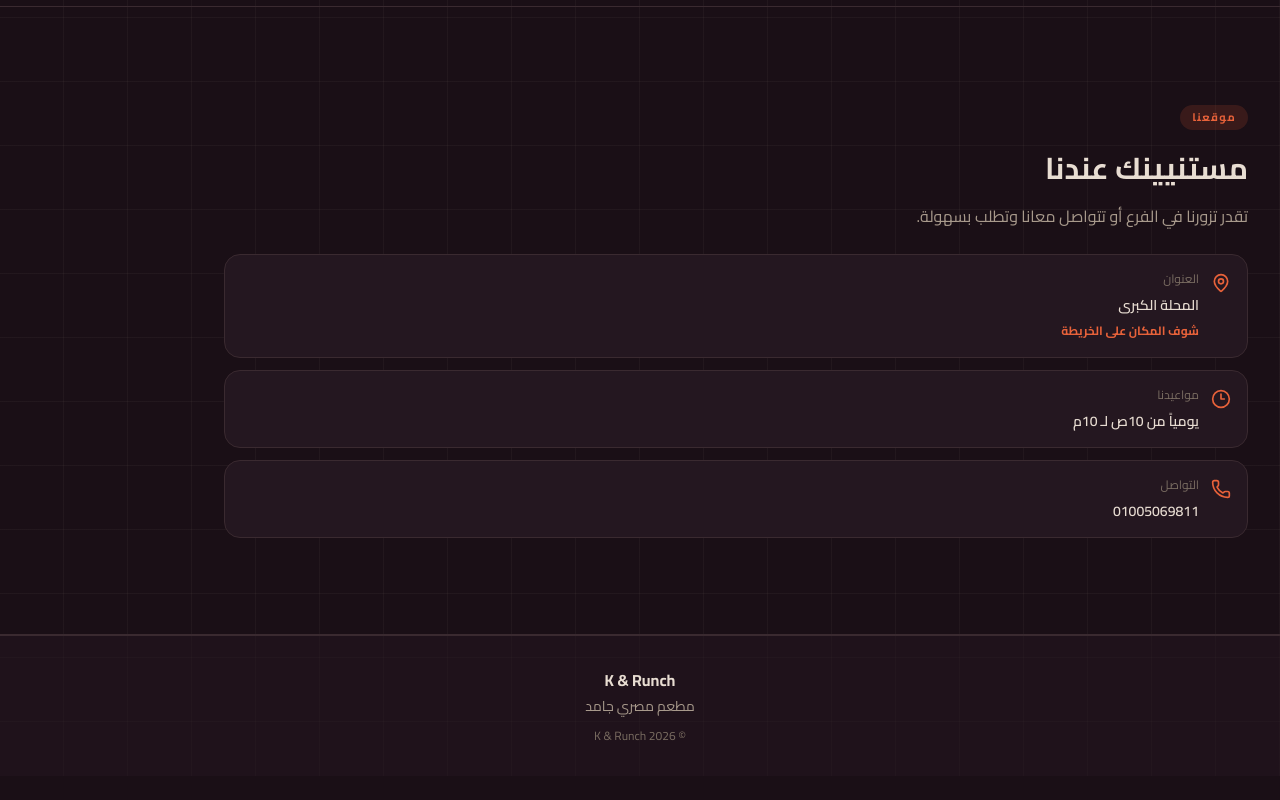
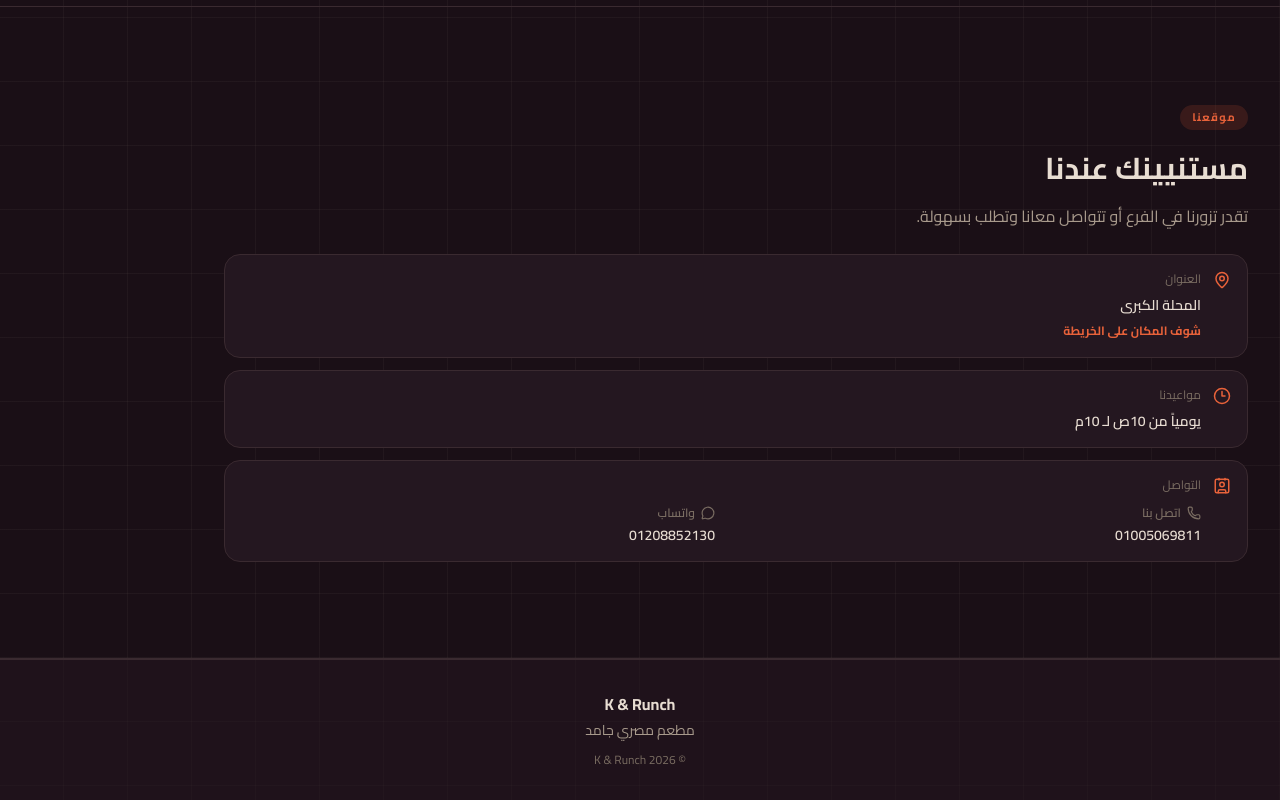
Before and after one commit to Youssef1796x/paid-project, a Next.js app: page / in a window 1280 px wide. Shown: the part 2990-3790 px from the top of the page. Before the commit the page ends 3766 px from the top, so only its background shows below. Built offline with nearby package versions, Linux system fonts and the light colour scheme.

Commit message:
whatsapp

```diff
--- a/src/components/Location.tsx
+++ b/src/components/Location.tsx
@@ -1,4 +1,4 @@
-import { Clock3, MapPin, Phone } from "lucide-react";
+import { Clock3, MapPin, Phone, MessageCircle, Contact } from "lucide-react";
 import { restaurantConfig } from "@/src/data/restaurant";
 
 export default function Location() {
@@ -25,15 +25,18 @@ export default function Location() {
               <div className="rounded-2xl border border-(--line) bg-(--surface) p-4">
                 <div className="flex items-start gap-3">
                   <MapPin
-                    size={20}
-                    className="mt-0.5 shrink-0 text-(--accent)"
+                    size={18}
+                    className="shrink-0 text-(--accent)"
                     aria-hidden="true"
                   />
+
                   <div>
                     <p className="text-xs text-(--ink-muted)">العنوان</p>
+
                     <p className="mt-2 text-sm font-semibold text-(--ink)">
                       {restaurantConfig.location.address}
                     </p>
+
                     <a
                       href="https://maps.app.goo.gl/8BxfrQCY8D8EwNABA"
                       target="_blank"
@@ -49,12 +52,14 @@ export default function Location() {
               <div className="rounded-2xl border border-(--line) bg-(--surface) p-4">
                 <div className="flex items-start gap-3">
                   <Clock3
-                    size={20}
-                    className="mt-0.5 shrink-0 text-(--accent)"
+                    size={18}
+                    className="shrink-0 text-(--accent)"
                     aria-hidden="true"
                   />
+
                   <div>
                     <p className="text-xs text-(--ink-muted)">مواعيدنا</p>
+
                     <p className="mt-2 text-sm font-semibold text-(--ink)">
                       {restaurantConfig.location.hours}
                     </p>
@@ -64,19 +69,46 @@ export default function Location() {
 
               <div className="rounded-2xl border border-(--line) bg-(--surface) p-4">
                 <div className="flex items-start gap-3">
-                  <Phone
-                    size={20}
-                    className="mt-0.5 shrink-0 text-(--accent)"
+                  <Contact
+                    size={18}
+                    className="shrink-0 text-(--accent)"
                     aria-hidden="true"
                   />
-                  <div>
+
+                  <div className="min-w-0 flex-1">
                     <p className="text-xs text-(--ink-muted)">التواصل</p>
-                    <a
-                      href={`tel:${restaurantConfig.location.phone}`}
-                      className="mt-2 block text-sm font-semibold text-(--ink) hover:text-(--accent)"
-                    >
-                      {restaurantConfig.location.phone}
-                    </a>
+
+                    <div className="mt-3 grid grid-cols-2 gap-3">
+                      <a
+                        href={`tel:${restaurantConfig.location.phone}`}
+                        className="min-w-0 text-sm font-semibold text-(--ink) hover:text-(--accent)"
+                      >
+                        <span className="flex items-center gap-1.5 text-xs text-(--ink-muted)">
+                          <Phone size={14} aria-hidden="true" />
+                          اتصل بنا
+                        </span>
+
+                        <span className="mt-1 block truncate">
+                          {restaurantConfig.location.phone}
+                        </span>
+                      </a>
+
+                      <a
+                        href={`https://wa.me/20${restaurantConfig.location.whatsapp}`}
+                        target="_blank"
+                        rel="noreferrer"
+                        className="min-w-0 text-sm font-semibold text-(--ink) hover:text-(--accent)"
+                      >
+                        <span className="flex items-center gap-1.5 text-xs text-(--ink-muted)">
+                          <MessageCircle size={14} aria-hidden="true" />
+                          واتساب
+                        </span>
+
+                        <span className="mt-1 block truncate">
+                          {restaurantConfig.location.whatsapp}
+                        </span>
+                      </a>
+                    </div>
                   </div>
                 </div>
               </div>
--- a/src/data/restaurant.ts
+++ b/src/data/restaurant.ts
@@ -19,6 +19,7 @@ export type RestaurantConfig = {
     address: string;
     hours: string;
     phone: string;
+    whatsapp: string;
   };
   footer: {
     name: string;
@@ -47,6 +48,7 @@ export const restaurantConfig: RestaurantConfig = {
     address: "المحلة الكبرى",
     hours: "يومياً من 10ص لـ 10م",
     phone: "01005069811",
+    whatsapp: "01208852130",
   },
   footer: {
     name: "K & Runch",
```
